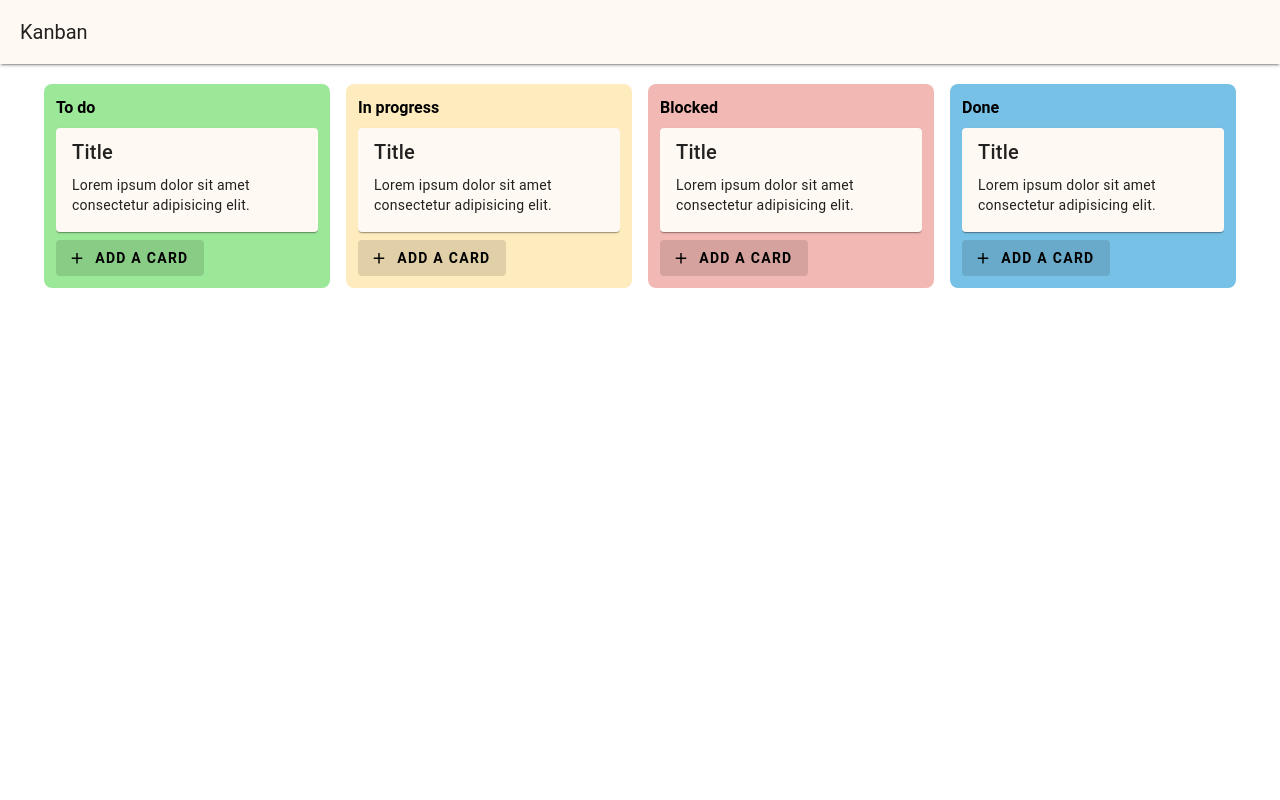
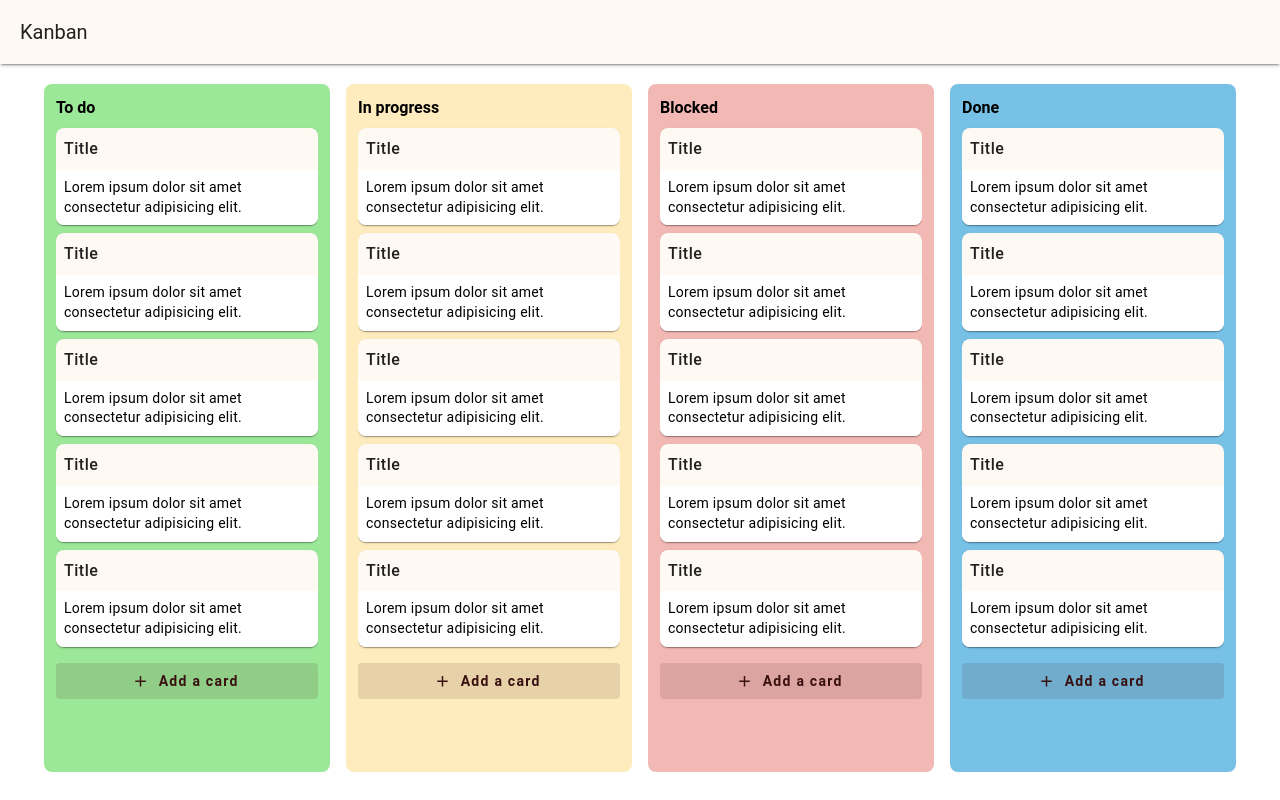
Before and after one commit to malthesers/vue-kanban, a Vue app: page / in a window 1280 px wide. Built offline with nearby package versions, Linux system fonts and the light colour scheme.

Commit message:
Implemented scroll for status containers

```diff
--- a/src/components/KanbanBoard.vue
+++ b/src/components/KanbanBoard.vue
@@ -1,7 +1,7 @@
 <template>
-  <VMain>
-    <VContainer class="mt-4">
-      <VRow class="ga-4">
+  <VMain class="d-flex h-screen">
+    <VContainer class="mt-4 grow">
+      <VRow class="h-100 ga-4">
         <StatusContainer title="To do" bgColor="bg-pastelGreen" />
         <StatusContainer title="In progress" bgColor="bg-pastelYellow" />
         <StatusContainer title="Blocked" bgColor="bg-pastelRed" />
--- a/src/components/KanbanCard.vue
+++ b/src/components/KanbanCard.vue
@@ -1,7 +1,9 @@
 <template>
-  <VCard variant="elevated">
-    <VCardTitle>Title</VCardTitle>
-    <VCardText>Lorem ipsum dolor sit amet consectetur adipisicing elit.</VCardText>
+  <VCard variant="elevated" class="rounded-lg mb-2">
+    <VCardTitle class="pa-2 text-body-1">Title</VCardTitle>
+    <VCardText class="pa-2 bg-white"
+      >Lorem ipsum dolor sit amet consectetur adipisicing elit.</VCardText
+    >
   </VCard>
 </template>
 
--- a/src/components/StatusContainer.vue
+++ b/src/components/StatusContainer.vue
@@ -1,11 +1,11 @@
 <template>
-  <VCol :class="bgColor" class="rounded-lg">
+  <VCol :class="bgColor" class="h-100 rounded-lg d-flex flex-column">
     <p class="font-weight-bold">{{ title }}</p>
-    <VList class="bg-transparent">
-      <KanbanCard />
+    <VList class="bg-transparent overflow-auto">
+      <KanbanCard v-for="n in 5" />
     </VList>
-    <VBtn variant="tonal" prepend-icon="mdi-plus" class="font-weight-bold">
-      <p>Add a card</p>
+    <VBtn variant="tonal" prepend-icon="mdi-plus" class="text-accent font-weight-bold text-none">
+      Add a card
     </VBtn>
   </VCol>
 </template>
--- a/src/plugins/vuetify.ts
+++ b/src/plugins/vuetify.ts
@@ -18,6 +18,7 @@ const customTheme: ThemeDefinition = {
     'primary-darken-1': '#1F5592',
     secondary: '#48A9A6',
     'secondary-darken-1': '#018786',
+    accent: '#381010',
     pastelYellow: '#FFECBE',
     pastelGreen: '#9CE899',
     pastelBlue: '#78C1E6',
```
